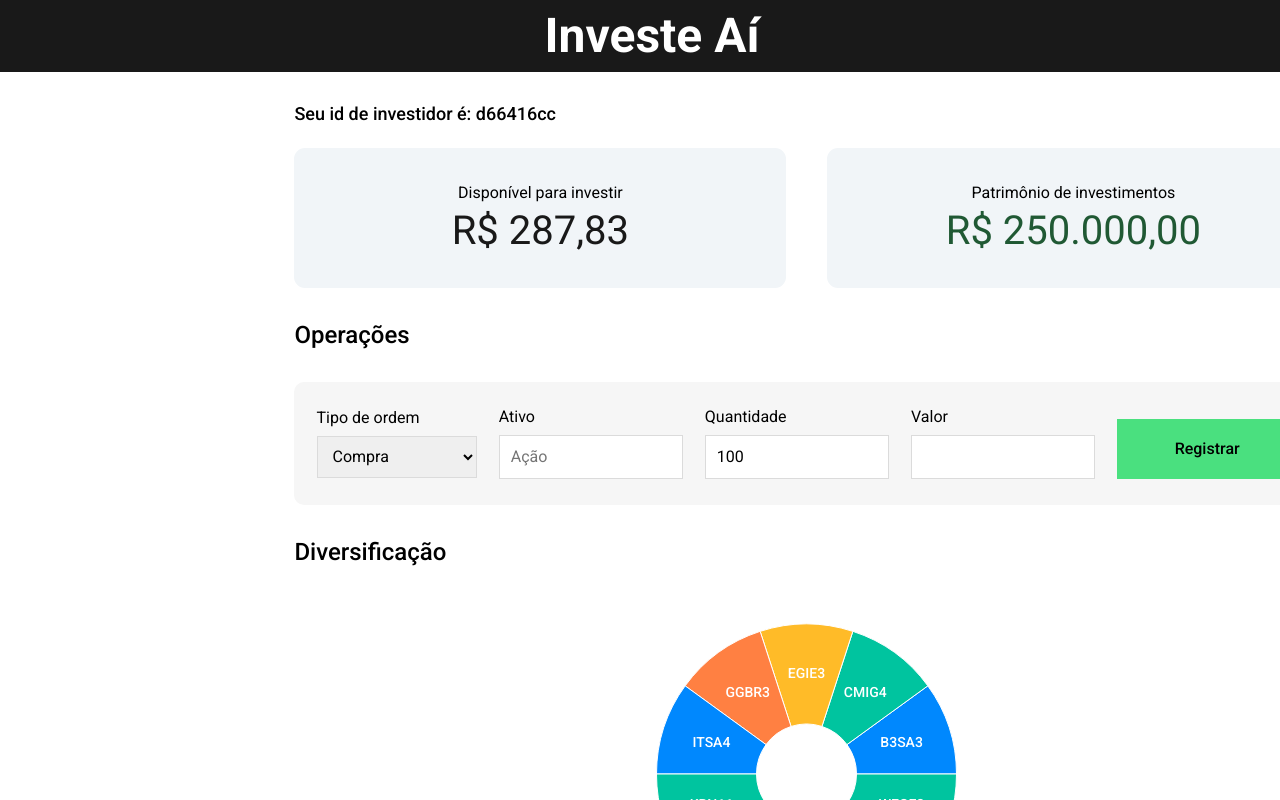
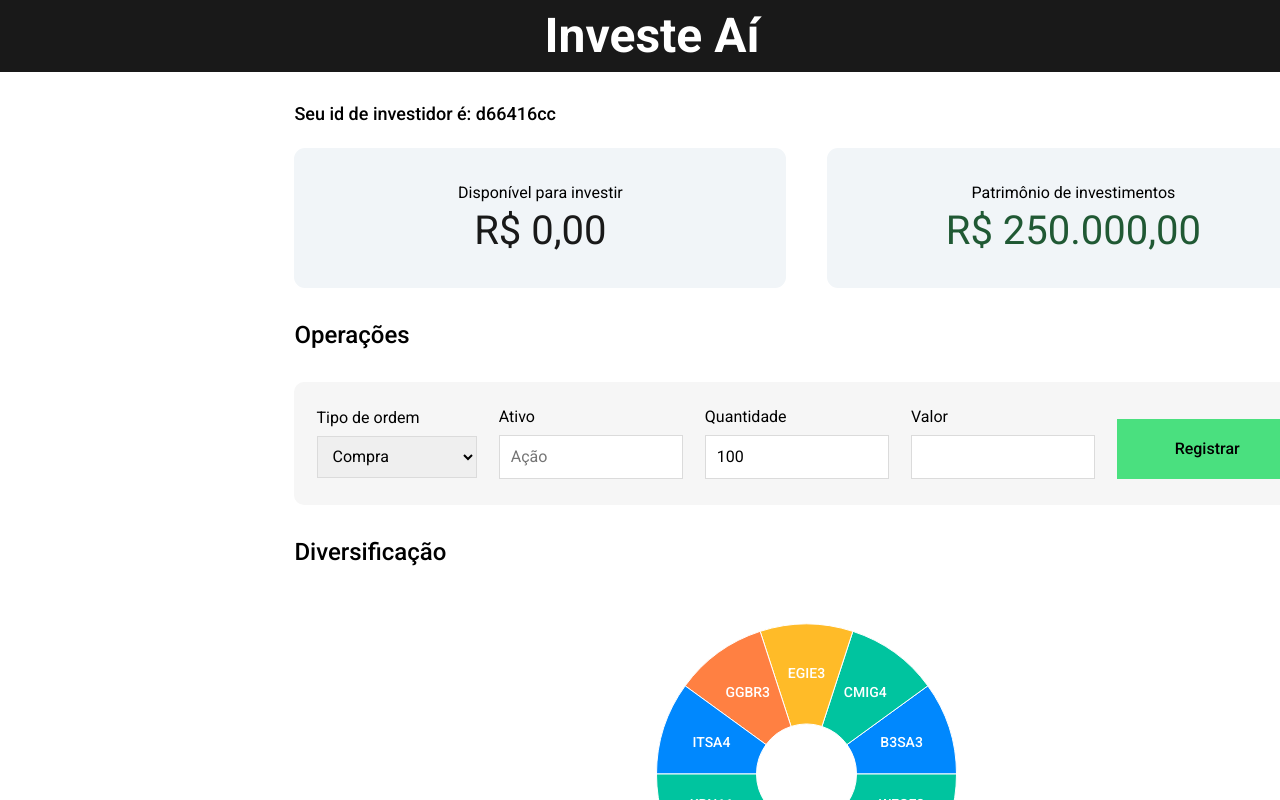
Before and after one commit to MateusIasbik/investe-ai-front, a React (Vite) app: page / in a window 1280 px wide. Shown: the top 800 px of the page. Built offline with nearby package versions, Linux system fonts and the light colour scheme.

Commit message:
fix: changes the value on the screen available when making a contribution

```diff
--- a/src/App.jsx
+++ b/src/App.jsx
@@ -1,11 +1,11 @@
-import React from "react";
+import React, { useState } from "react";
 import styled from "styled-components";
 import Id from "./components/Id";
 import Balance from "./components/Balance";
 import Operations from "./components/Operations";
 import Diversification from "./components/Diversification";
 import Assets from "./components/Assets";
-import MY_ASSETS from "./mock";
+import { MY_ASSETS, MY_MONEY } from './mock';
 
 export default function App() {
 
@@ -19,14 +19,21 @@ export default function App() {
     return 0;
   });
 
+  const [myMoney, setMyMoney] = useState(MY_MONEY);
+
+  // Função para atualizar MY_MONEY
+  const updateMyMoney = (newAmount) => {
+    setMyMoney(newAmount);
+  };
+
   return (
     <>
       <Top>Investe Aí</Top>
 
       <Container>
         <Id/>
-        <Balance sortedData={sortedData}/>
-        <Operations sortedData={sortedData}/>
+        <Balance sortedData={sortedData} MY_MONEY={myMoney} />
+        <Operations sortedData={sortedData} MY_MONEY={myMoney} updateMyMoney={updateMyMoney}/>
         <Diversification sortedData={sortedData}/>
         <Assets sortedData={sortedData}/>
       </Container>
--- a/src/components/Balance.jsx
+++ b/src/components/Balance.jsx
@@ -1,13 +1,11 @@
 import React from "react";
 import styled from "styled-components";
 
-export default function Balance( {sortedData}) {
+export default function Balance( {sortedData, MY_MONEY}) {
 
     const investmentEquity = sortedData.reduce((acc, asset) => {
         return acc + asset.currentValue;
     }, 0);
-
-    const balanceDisponible = 287.83; //VALOR DEVE SER OBTIDO DO BANCO DE DADOS
 
     const formatCurrency = (value) => {
         return new Intl.NumberFormat('pt-BR', {
@@ -20,7 +18,7 @@ export default function Balance( {sortedData}) {
         <OperationsStyled>
             <BoxStyled>
                 <h1>Disponível para investir</h1>
-                <h2>{formatCurrency(balanceDisponible)}</h2>
+                <h2>{formatCurrency(MY_MONEY)}</h2>
             </BoxStyled>
             <BoxStyled>
                 <h1>Patrimônio de investimentos</h1>
--- a/src/components/Operations.jsx
+++ b/src/components/Operations.jsx
@@ -1,16 +1,15 @@
-import React, { use, useEffect, useState } from "react";
+import React, { useEffect, useState } from "react";
 import styled from "styled-components";
 import { ToastContainer, toast } from 'react-toastify';
 import 'react-toastify/dist/ReactToastify.css';
 import axios from "axios";
 
-export default function Operations({ sortedData }) {
+export default function Operations({ sortedData, MY_MONEY, updateMyMoney }) {
 
     const [orderType, setOrderType] = useState("Compra");
     const [action, setAction] = useState("");
     const [amount, setAmount] = useState("100");
     const [value, setValue] = useState("");
-    const [contributionValue, setContributionValue] = useState(null); //VALOR DEVE SER ENVIADO PARA O BANCO DE DADOS
     const [placeholder, setPlaceholder] = useState("");
 
     const formatCurrency = (value) => {
@@ -20,26 +19,13 @@ export default function Operations({ sortedData }) {
         }).format(value);
     }
 
-    function contribution() {
-        const numericValue = parseFloat(value);
-
-        if (orderType === "Aporte" && numericValue <= 10000 && numericValue > 0) {
-            toast.success(`O aporte de ${formatCurrency(numericValue)} foi realizado com sucesso!`);
-            return numericValue;
-        } else if (orderType === "Aporte" && numericValue > 10000) {
-            toast.error("O valor do aporte deve estar entre R$ 1,00 e R$10.000,00");
-            return null;
-        }
-    }
-
     const handleSubmit = (e) => {
         e.preventDefault();
 
         const contribValue = contribution();
 
-        if (contribValue) {
-            setContributionValue(contribValue);
-            console.log("O aporte foi realizado com sucesso!", contribValue);
+        if (orderType === "Aporte" && contribValue) {
+            updateMyMoney(MY_MONEY + contribValue);
         }
 
         if (action !== "") {
@@ -60,6 +46,18 @@ export default function Operations({ sortedData }) {
         }
 
     };
+
+    function contribution() {
+        const numericValue = parseFloat(value);
+
+        if (orderType === "Aporte" && numericValue <= 10000 && numericValue > 0) {
+            toast.success(`O aporte de ${formatCurrency(numericValue)} foi realizado com sucesso!`);
+            return numericValue;
+        } else if (orderType === "Aporte" && numericValue > 10000) {
+            toast.error("O valor do aporte deve estar entre R$ 1,00 e R$10.000,00");
+            return null;
+        }
+    }
 
     useEffect(() => {
 
--- a/src/mock.js
+++ b/src/mock.js
@@ -11,4 +11,6 @@ const MY_ASSETS = [
     {id: 10, name: "WEGE3", price: 100, amount: 100, currentValue: 25000, acquisitionValue: 30000}
 ];
 
-export default MY_ASSETS;
+const MY_MONEY = 0;
+
+export { MY_ASSETS, MY_MONEY };
```
